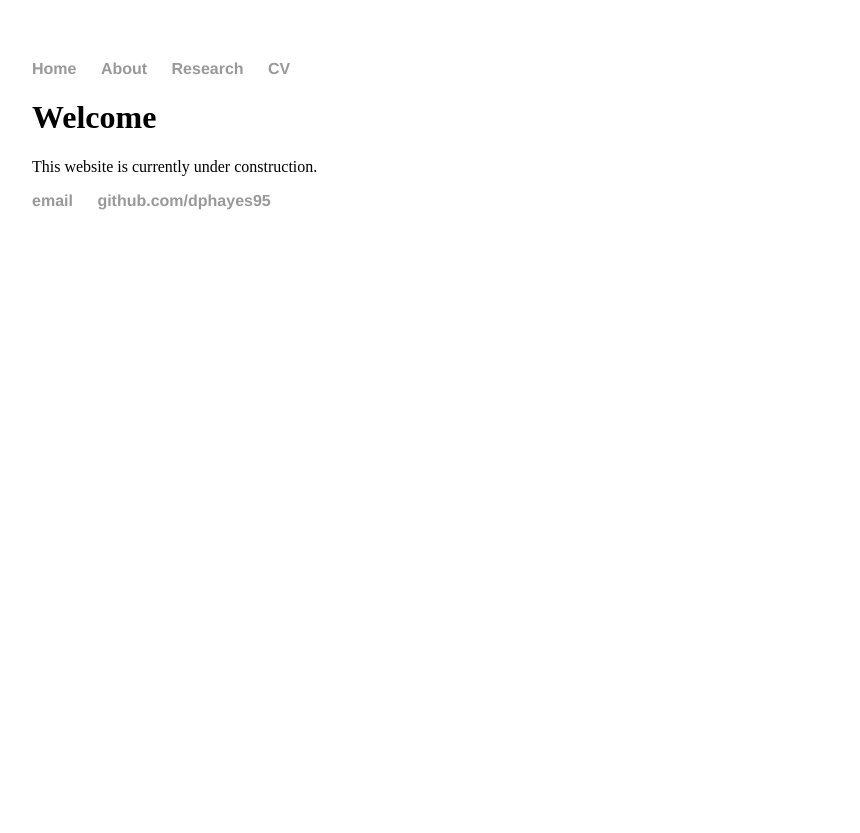
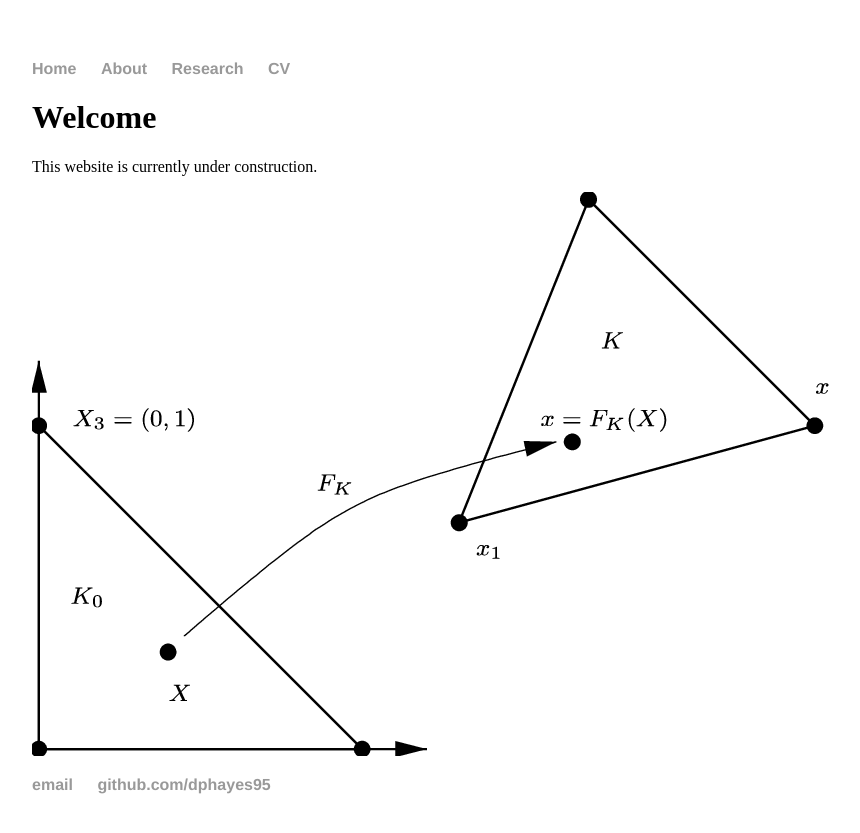
Before and after one commit to dhayes95/dhayes95.github.io, a Jekyll site: the page built from index.html, in a window 1280 px wide. Shown: the top 833 px of the page, without its empty margins (160-1020 px from the left). Built offline with Jekyll 4.4.1, drawn with Linux system fonts in a browser that asks for light colours.

Commit message:
Update index.html

```diff
--- a/index.html
+++ b/index.html
@@ -5,4 +5,5 @@ title: Dan Hayes
 <div class="blurb">
 	<h1>Welcome</h1>
 	<p>This website is currently under construction.</p>
+	<img src="Affine.png" alt="Image description">
 </div><!-- /.blurb -->
```
